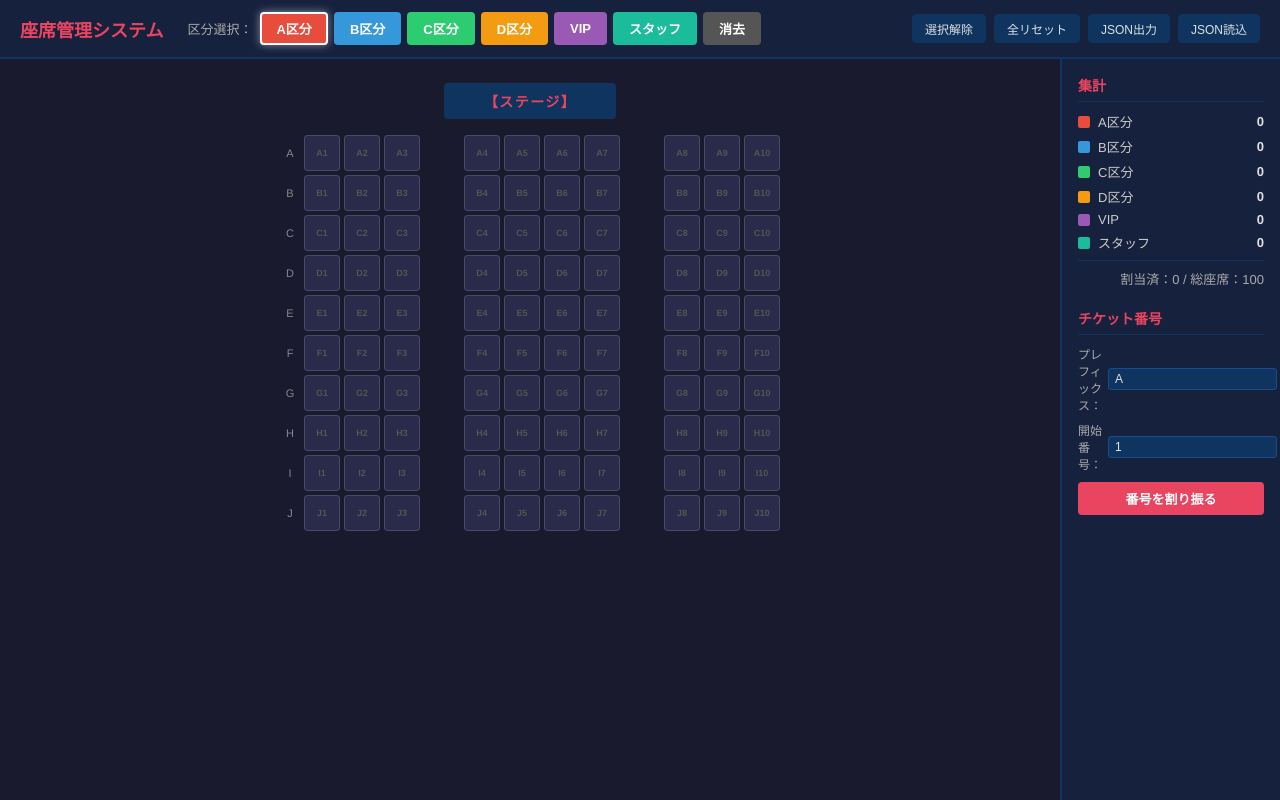
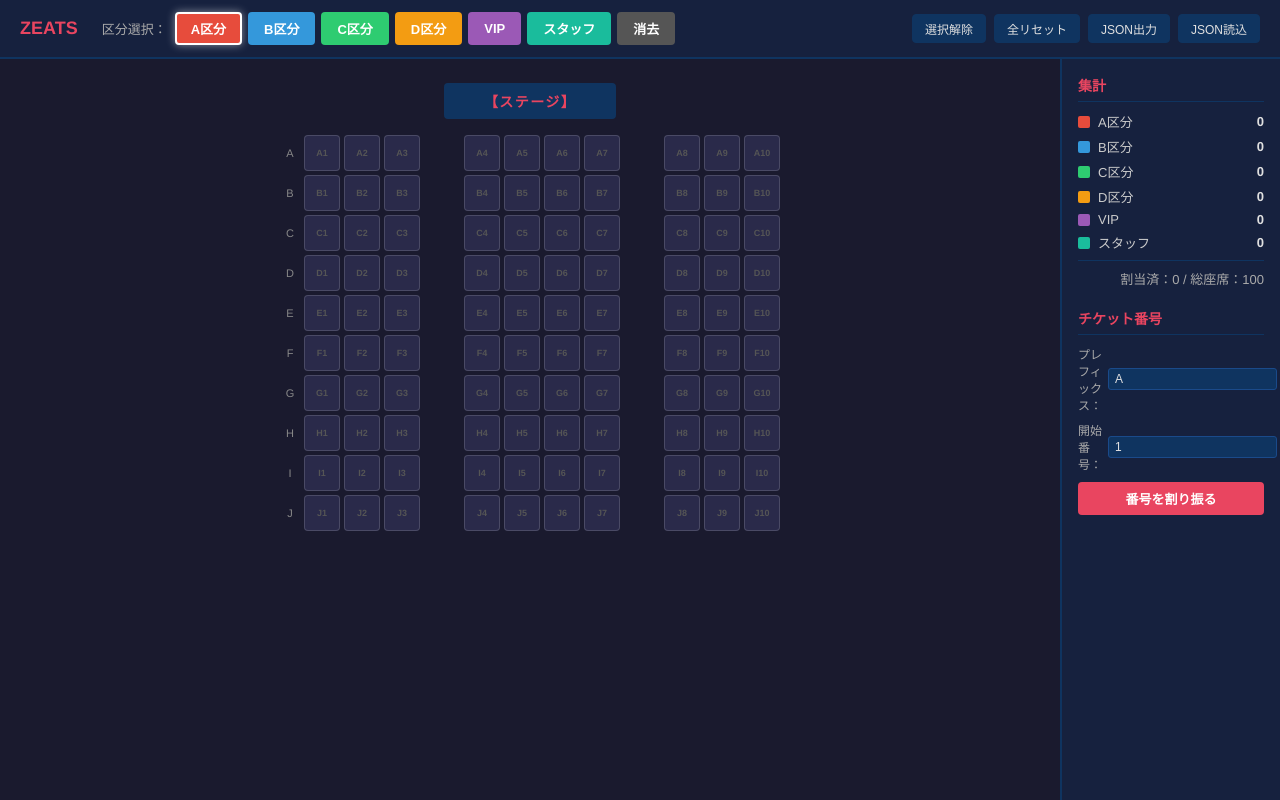
Before and after one commit to ume-t/ZEATS, a plain HTML site: page phase1_ui/index.html in a window 1280 px wide. Drawn offline with Linux system fonts and the light colour scheme.

Commit message:
Rename app to ZEATS
Co-Authored-By: Claude Sonnet 4.6 <noreply@anthropic.com>

```diff
--- a/phase1_ui/index.html
+++ b/phase1_ui/index.html
@@ -3,13 +3,13 @@
 <head>
   <meta charset="UTF-8">
   <meta name="viewport" content="width=device-width, initial-scale=1.0">
-  <title>座席管理システム</title>
+  <title>ZEATS</title>
   <link rel="stylesheet" href="style.css">
 </head>
 <body>
 
   <div id="header">
-    <h1>座席管理システム</h1>
+    <h1>ZEATS</h1>
     <div id="controls">
       <div id="category-panel">
         <span class="panel-label">区分選択：</span>
```
